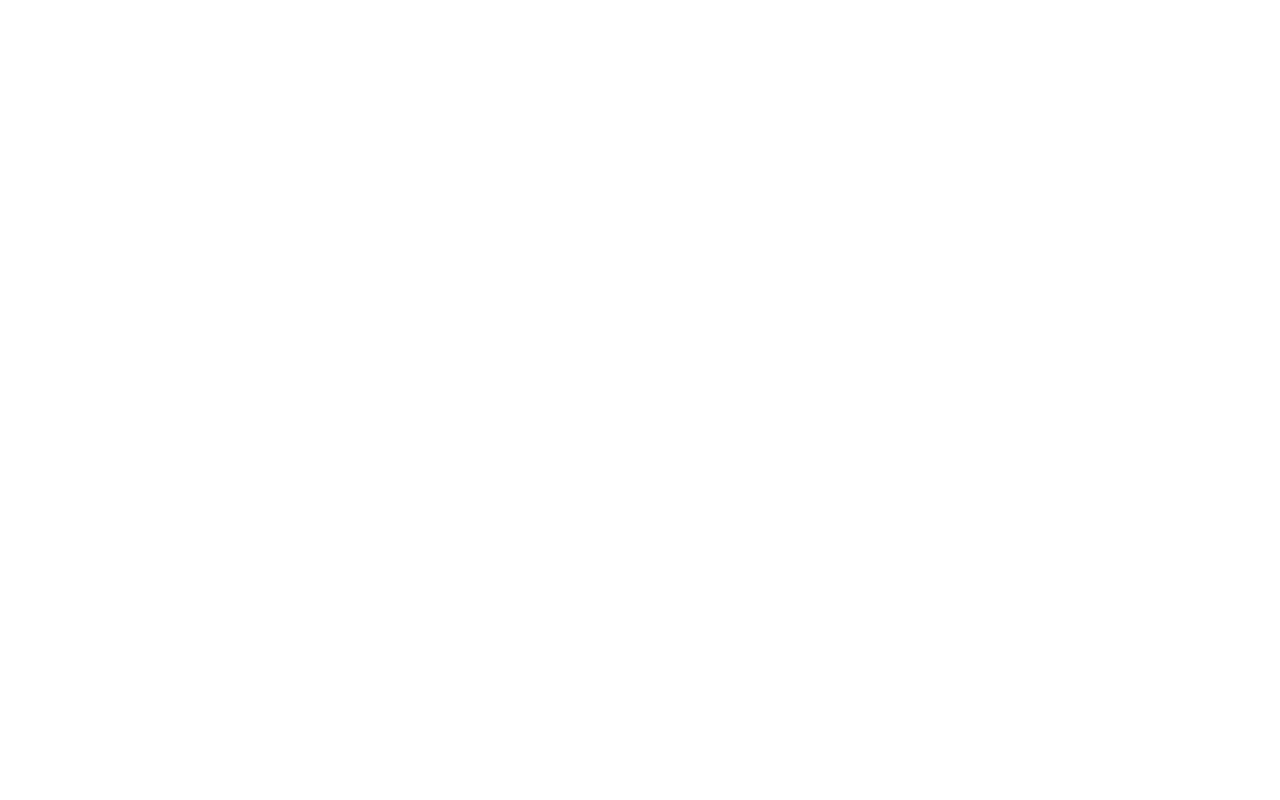
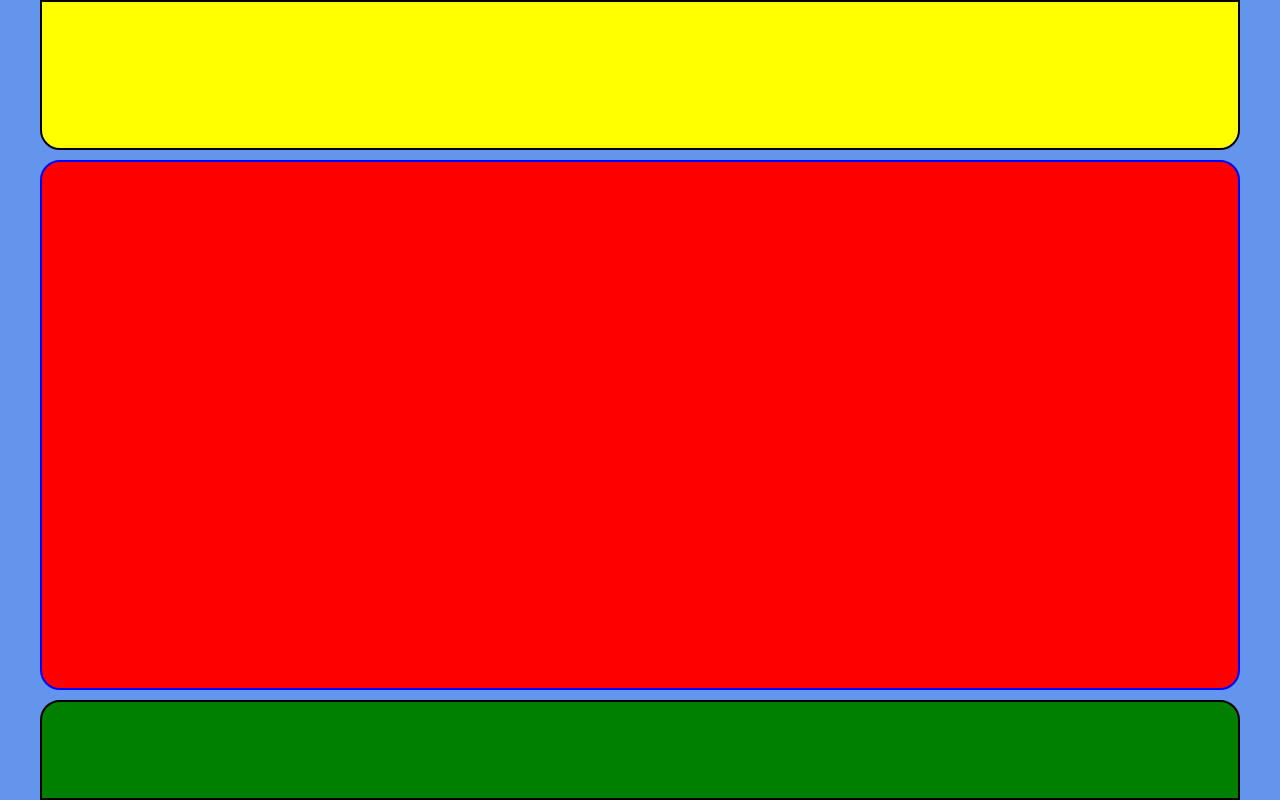
Before and after one commit to MelanieB-007/Vorlagen-homepage, a plain HTML site: page index.html in a window 1280 px wide. Drawn offline with Linux system fonts and the light colour scheme.

Commit message:
Insert css styles

```diff
--- a/css/styles.css
+++ b/css/styles.css
@@ -1,11 +1,82 @@
-.main {
-
+* {
+    box-sizing: border-box;
 }
 
+:root {
+    /**************/
+    /* Color      */
+    /* Background */
+    /**************/
+    --color-bg-body:    cornflowerblue;
+    --color-bg-header:  yellow;
+    --color-bg-main:    red;
+    --color-bg-footer:  green;
+
+    /**************/
+    /* Border     */
+    /**************/
+    --color-border-main: blue;
+    --color-border-header: black;
+    --color-border-footer: black;
+
+
+    /**************/
+    /* Other      */
+    /**************/
+    --width-page:  1200px;
+    --border-radius: 20px;
+}
+
+.container {
+    max-width: var(--width-page);
+    width: 100%;
+    margin: 0 auto;
+}
+
+body {
+    background-color: var(--color-bg-body);
+    margin: 0;
+    padding: 0;
+    font-family: sans-serif;
+    display: flex;      /* ← Flexbox für volle Höhe */
+    flex-direction: column;
+    min-height: 100vh;  /* ← Volle Viewport-Höhe */
+}
+
+
 .header {
+    padding: 1rem;
+    background-color: var(--color-bg-header);
+    height: 150px;
+    flex-shrink: 0;     /* ← Kein Schrumpfen */
+    border: 2pt solid var(--color-border-header);
+    border-bottom-left-radius: var(--border-radius);
+    border-bottom-right-radius: var(--border-radius);
+}
 
+.main {
+    padding: 2rem 1rem;
+    background-color: var(--color-bg-main);
+    flex: 1;            /* ← Füllt verbleibenden Raum */
+    border: 2pt solid var(--color-border-main);
+    border-radius: var(--border-radius);
+    margin-top: 10px;
+    margin-bottom: 10px;
 }
 
 .footer {
+    padding: 1rem;
+    background-color: var(--color-bg-footer);
+    height: 100px;
+    flex-shrink: 0;     /* ← Kein Schrumpfen */
+    border: 2pt solid var(--color-border-footer);
+    border-top-left-radius: var(--border-radius);
+    border-top-right-radius: var(--border-radius);
+}
 
+@media (max-width: 1200px) {
+    .container {
+        padding-left: 1rem;
+        padding-right: 1rem;
+    }
 }
--- a/index.html
+++ b/index.html
@@ -10,17 +10,15 @@
         <link rel="stylesheet" href="./css/styles.css">
     </head>
     <body>
-        <header class="header">
+        <header class="header container">
 
         </header>
 
-        <main class="main">
+        <main class="main container">
 
         </main>
-
-        <footer class="footer">
+        <footer class="footer container">
 
         </footer>
-
     </body>
 </html>
```
